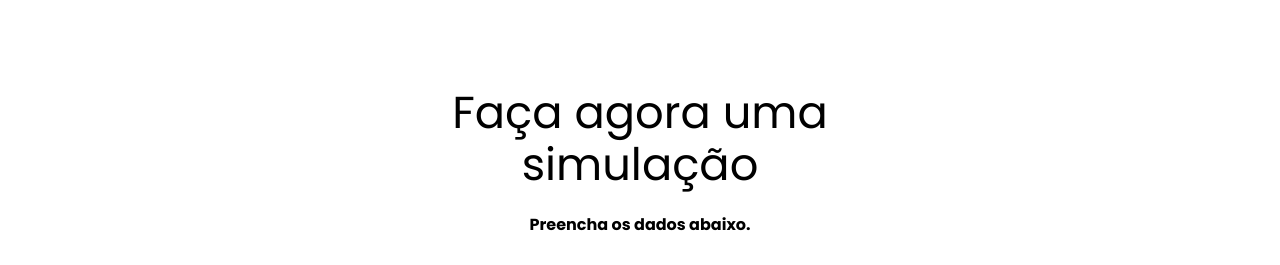
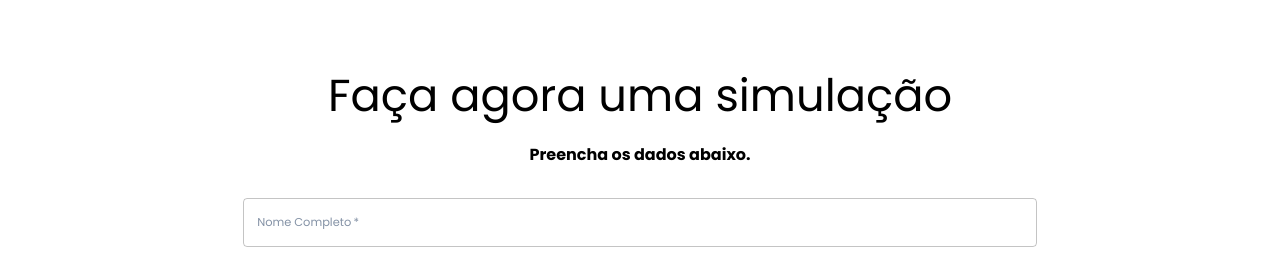
Before and after one commit to jonathasborges1/creditoja, a React (Create React App) app: page / in a window 1280 px wide. Shown: the part 125-390 px from the top of the page. Built offline with nearby package versions, Linux system fonts and the light colour scheme; no server answers.

Commit message:
[Fix] home lg={8}

```diff
--- a/src/App.tsx
+++ b/src/App.tsx
@@ -34,7 +34,7 @@ const App: React.FC = () => {
               )}
         >
         <CssBaseline/>
-          App running...
+          {/* App running... */}
         <Routes></Routes>
         </SnackbarProvider>
       </ThemeProviderLegacy>
--- a/src/pages/home/index.tsx
+++ b/src/pages/home/index.tsx
@@ -59,7 +59,7 @@ const Home: React.FC<Props> = ({ children, ...props }) => {
 {/* +++++++++++ Body +++++++++++ */}
             <Grid item xs={12} sm={10} md={10} lg={9} sx={{border: "0px solid blue"}}>
                 <Grid container justifyContent={"center"} sx={{textAlign: "center"}} gap={2}>
-                    <Grid item xs={12} sm={7} md={7} lg={7} sx={{margin: 1,border: "0px solid red"}}>
+                    <Grid item xs={12} sm={9} md={9} lg={8} sx={{margin: 1,border: "0px solid red"}}>
                         <Typography variant={"h1"} sx={{fontWeight: 400, fontSize: isMobile ? "1.8rem" : "2.8rem"}} >  Faça agora uma simulação </Typography>
                         <Typography variant={"h6"} sx={{fontWeight: 700, fontSize: "1rem", marginTop: 2}} >  Preencha os dados abaixo. </Typography>
 
```
